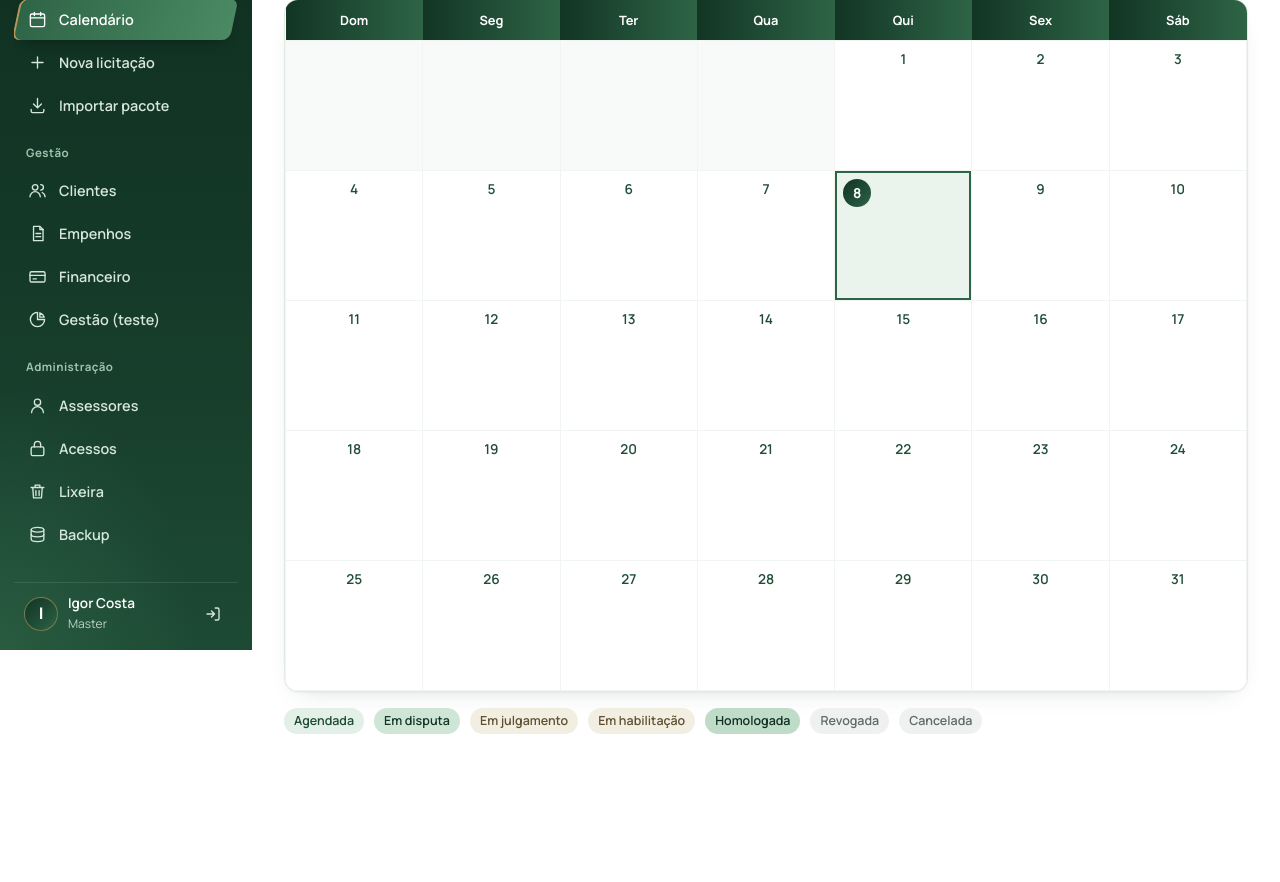
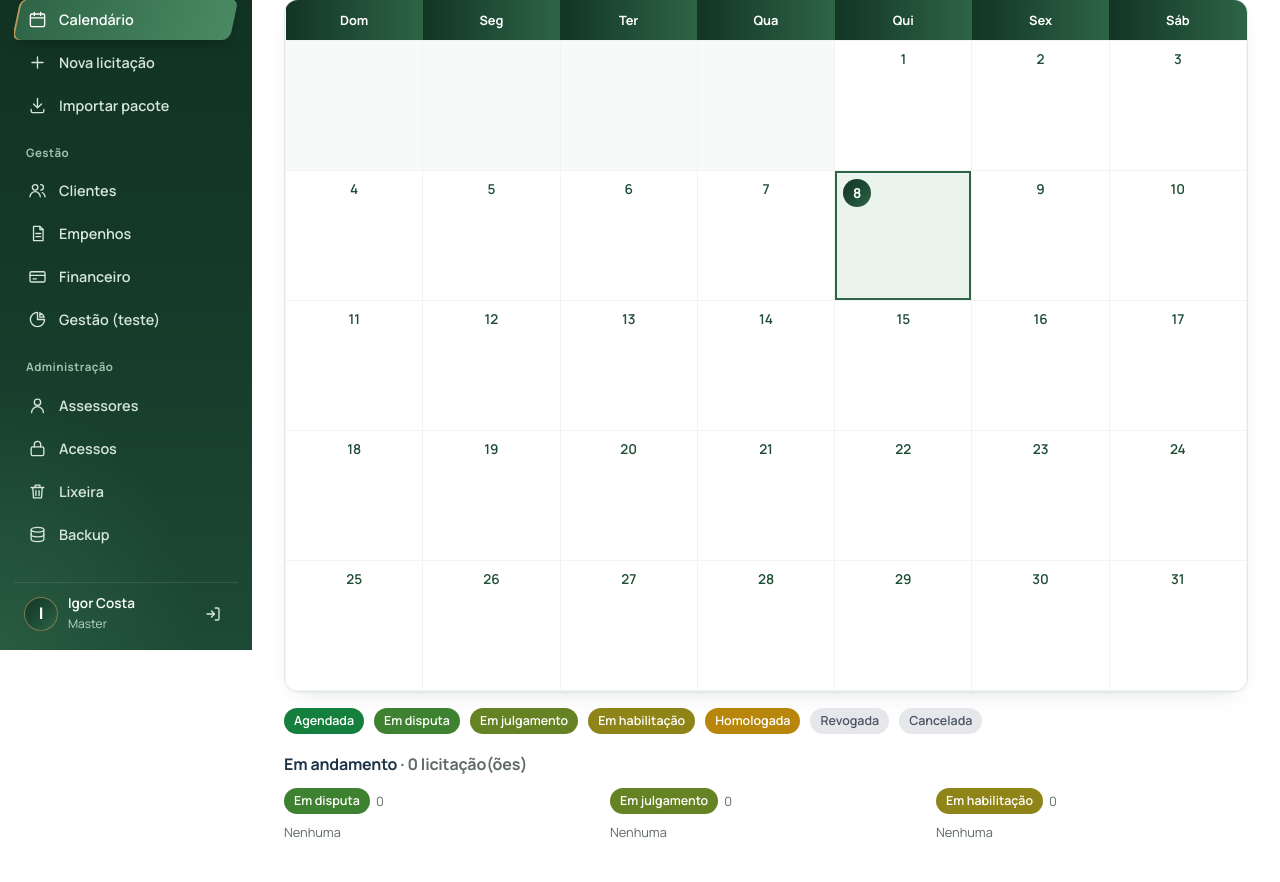
Before and after one commit to igorsantoscost-rgb/Software-de-Licita-es, a Flask app: page /calendario in a window 1280 px wide. Shown: the part 150-1032 px from the top of the page. Before the commit the page ends 884 px from the top, so only its background shows below. Run offline with Flask 3, Linux system fonts and the light colour scheme; a user stored in the database is signed in; data that the repository does not hold is empty.

Commit message:
feat: calendario em andamento e cores de status

```diff
--- a/app/routes/main.py
+++ b/app/routes/main.py
@@ -19,6 +19,17 @@ _ORDEM_STATUS = {s: i for i, s in enumerate(STATUS_ATIVOS)}
 # Status que, uma vez atingidos, tiram a licitacao do calendario (ela continua
 # disponivel no painel, so nao faz mais sentido ocupar espaco na agenda).
 STATUS_OCULTOS_CALENDARIO = ["revogada", "cancelada", "sem participacao", "encerrada"]
+STATUS_ANDAMENTO = ["em disputa", "em julgamento", "em habilitacao"]
+
+
+def _em_andamento(busca=""):
+    """Licitacoes ja disputadas e ainda em andamento (disputa, julgamento, habilitacao),
+    agrupadas por status, para a faixa abaixo do calendario."""
+    q = Licitacao.query.filter(Licitacao.status.in_(STATUS_ANDAMENTO))
+    if not current_user.is_assessor():
+        q = q.filter(Licitacao.cliente_id == current_user.cliente_id)
+    lics = filtrar_por_busca(q.order_by(Licitacao.data_disputa.asc()).all(), busca)
+    return [(s, [l for l in lics if l.status == s]) for s in STATUS_ANDAMENTO]
 
 
 
@@ -236,7 +247,7 @@ def calendario():
     q = Licitacao.query.filter(
         Licitacao.data_disputa >= datetime(ano, mes, 1),
         Licitacao.data_disputa <= datetime(ano, mes, ultimo_dia.day, 23, 59, 59),
-        ~Licitacao.status.in_(STATUS_OCULTOS_CALENDARIO),
+        Licitacao.status == "agendada",  # no calendario so as disputas agendadas
     )
     if not current_user.is_assessor():
         q = q.filter(Licitacao.cliente_id == current_user.cliente_id)
@@ -268,6 +279,7 @@ def calendario():
         hoje=date.today(),
         busca=busca,
         resultados_busca=resultados_busca,
+        em_andamento=_em_andamento(busca),
     )
 
 
@@ -299,7 +311,7 @@ def calendario_semana():
     q = Licitacao.query.filter(
         Licitacao.data_disputa >= datetime(inicio.year, inicio.month, inicio.day),
         Licitacao.data_disputa <= datetime(fim.year, fim.month, fim.day, 23, 59, 59),
-        ~Licitacao.status.in_(STATUS_OCULTOS_CALENDARIO),
+        Licitacao.status == "agendada",  # no calendario so as disputas agendadas
     )
     if not current_user.is_assessor():
         q = q.filter(Licitacao.cliente_id == current_user.cliente_id)
@@ -333,6 +345,7 @@ def calendario_semana():
         dia_destaque=dia_destaque,
         busca=busca,
         resultados_busca=resultados_busca,
+        em_andamento=_em_andamento(busca),
     )
 
 
--- a/app/static/css/style.css
+++ b/app/static/css/style.css
@@ -1602,3 +1602,51 @@ button.res-badge { cursor: pointer; }
 .tag-fav-cliente-titulo { margin: 0 0 0 8px; font-size: .78rem; vertical-align: middle; letter-spacing: 0; }
 .estrela-cliente { color: #d97706; margin-right: 3px; }
 .filtro-fav-cliente.ativo { background: #fef3c7; border-color: #f59e0b; color: #92400e; }
+
+/* ─── Tags de status: degrade verde (agendada) -> dourado (homologada); demais em cinza ─── */
+.badge.status-agendada, body.com-menu .badge.status-agendada,
+.select-status-mini.status-agendada, .select-status-compacto.status-agendada { background: #15803d; color: #fff; border-color: #15803d; }
+.badge.status-em-disputa, body.com-menu .badge.status-em-disputa,
+.select-status-mini.status-em-disputa, .select-status-compacto.status-em-disputa { background: #3e8130; color: #fff; border-color: #3e8130; }
+.badge.status-em-julgamento, body.com-menu .badge.status-em-julgamento,
+.select-status-mini.status-em-julgamento, .select-status-compacto.status-em-julgamento { background: #668324; color: #fff; border-color: #668324; }
+.badge.status-em-habilitacao, body.com-menu .badge.status-em-habilitacao,
+.select-status-mini.status-em-habilitacao, .select-status-compacto.status-em-habilitacao { background: #8f8417; color: #fff; border-color: #8f8417; }
+.badge.status-homologada, body.com-menu .badge.status-homologada,
+.select-status-mini.status-homologada, .select-status-compacto.status-homologada { background: #b8860b; color: #fff; border-color: #b8860b; }
+.badge.status-revogada, .badge.status-cancelada, .badge.status-encerrada, .badge.status-sem-participacao,
+body.com-menu .badge.status-revogada, body.com-menu .badge.status-cancelada, body.com-menu .badge.status-encerrada, body.com-menu .badge.status-sem-participacao,
+.select-status-mini.status-revogada, .select-status-mini.status-cancelada, .select-status-mini.status-encerrada, .select-status-mini.status-sem-participacao,
+.select-status-compacto.status-revogada, .select-status-compacto.status-cancelada, .select-status-compacto.status-encerrada, .select-status-compacto.status-sem-participacao { background: #e5e7eb; color: #4b5563; border-color: #d1d5db; }
+.select-status-mini option, .select-status-compacto option { background: #fff; color: #1f2937; }
+
+/* (mesmas cores com prioridade sobre o tema) degrade verde (agendada) -> dourado (homologada); demais em cinza ─── */
+.badge.status-agendada, body.com-menu .badge.status-agendada,
+body.com-menu .select-status-mini.status-agendada, body.com-menu .select-status-compacto.status-agendada { background: #15803d; color: #fff; border-color: #15803d; }
+.badge.status-em-disputa, body.com-menu .badge.status-em-disputa,
+body.com-menu .select-status-mini.status-em-disputa, body.com-menu .select-status-compacto.status-em-disputa { background: #3e8130; color: #fff; border-color: #3e8130; }
+.badge.status-em-julgamento, body.com-menu .badge.status-em-julgamento,
+body.com-menu .select-status-mini.status-em-julgamento, body.com-menu .select-status-compacto.status-em-julgamento { background: #668324; color: #fff; border-color: #668324; }
+.badge.status-em-habilitacao, body.com-menu .badge.status-em-habilitacao,
+body.com-menu .select-status-mini.status-em-habilitacao, body.com-menu .select-status-compacto.status-em-habilitacao { background: #8f8417; color: #fff; border-color: #8f8417; }
+.badge.status-homologada, body.com-menu .badge.status-homologada,
+body.com-menu .select-status-mini.status-homologada, body.com-menu .select-status-compacto.status-homologada { background: #b8860b; color: #fff; border-color: #b8860b; }
+.badge.status-revogada, .badge.status-cancelada, .badge.status-encerrada, .badge.status-sem-participacao,
+body.com-menu .badge.status-revogada, body.com-menu .badge.status-cancelada, body.com-menu .badge.status-encerrada, body.com-menu .badge.status-sem-participacao,
+body.com-menu .select-status-mini.status-revogada, body.com-menu .select-status-mini.status-cancelada, body.com-menu .select-status-mini.status-encerrada, body.com-menu .select-status-mini.status-sem-participacao,
+body.com-menu .select-status-compacto.status-revogada, body.com-menu .select-status-compacto.status-cancelada, body.com-menu .select-status-compacto.status-encerrada, body.com-menu .select-status-compacto.status-sem-participacao { background: #e5e7eb; color: #4b5563; border-color: #d1d5db; }
+.select-status-mini option, .select-status-compacto option { background: #fff; color: #1f2937; }
+
+/* ─── Calendario: faixa "Em andamento" ─── */
+.andamento { margin-top: 18px; }
+.andamento-titulo { font-size: 1rem; color: #1e3348; margin-bottom: 10px; }
+.andamento-grid { display: grid; grid-template-columns: repeat(3, minmax(0, 1fr)); gap: 14px; }
+@media (max-width: 900px) { .andamento-grid { grid-template-columns: 1fr; } }
+.andamento-coluna { display: flex; flex-direction: column; gap: 6px; }
+.andamento-coluna-topo { display: flex; align-items: center; gap: 6px; margin-bottom: 2px; }
+.andamento-card { display: flex; flex-direction: column; gap: 1px; padding: 7px 10px; background: #fff; border: 1px solid #e3e9e5; border-left: 4px solid #9ca3af; border-radius: 8px; text-decoration: none; color: inherit; font-size: .8rem; }
+.andamento-card:hover { background: #f6faf7; }
+.andamento-card-topo { display: flex; justify-content: space-between; gap: 6px; }
+.andamento-card-orgao { color: #374151; line-height: 1.3; }
+.andamento-card-cliente { color: #6b7280; font-size: .7rem; }
+.andamento-vazio { font-size: .8rem; }
--- /dev/null
+++ b/app/templates/_andamento_calendario.html
@@ -0,0 +1,24 @@
+{# Faixa abaixo do calendario: licitacoes ja disputadas, ainda em andamento #}
+{% set total_andamento = em_andamento|map(attribute=1)|map('length')|sum %}
+<section class="andamento">
+  <h3 class="andamento-titulo">Em andamento <span class="muted">· {{ total_andamento }} licitação(ões)</span></h3>
+  <div class="andamento-grid">
+    {% for status, lics in em_andamento %}
+    <div class="andamento-coluna">
+      <div class="andamento-coluna-topo"><span class="badge status-{{ status|replace(' ', '-') }}">{{ status|rotulo_status }}</span> <small class="muted">{{ lics|length }}</small></div>
+      {% for l in lics %}
+      <a href="{{ url_for('lic.detalhe', id=l.id) }}" class="andamento-card" {% if l.cliente.cor %}style="border-left-color:{{ l.cliente.cor }};"{% endif %}>
+        <span class="andamento-card-topo">
+          <strong>{{ l.numero_pregao }}</strong>
+          {% if l.data_disputa %}<small class="muted">{{ l.data_disputa.strftime('%d/%m') }}</small>{% endif %}
+        </span>
+        <span class="andamento-card-orgao">{% if current_user.is_assessor() and l.favoritada_pelo_cliente %}<span class="estrela-cliente" title="Favorita do cliente">★</span>{% endif %}{{ l.orgao_licitante }}{% if current_user.is_assessor() and l.comentario_cliente_pendente_em %} <span class="tag-comentario-cliente" title="Comentário novo do cliente">C</span>{% endif %}</span>
+        {% if current_user.is_assessor() %}<small class="andamento-card-cliente">{{ l.cliente.nome }}</small>{% endif %}
+      </a>
+      {% else %}
+      <p class="muted andamento-vazio">Nenhuma</p>
+      {% endfor %}
+    </div>
+    {% endfor %}
+  </div>
+</section>
--- a/app/templates/calendario.html
+++ b/app/templates/calendario.html
@@ -71,6 +71,8 @@
   {% endfor %}
 </div>
 
+{% include "_andamento_calendario.html" %}
+
 <script>
 // Clicar em qualquer parte do dia (fora de uma licitacao) abre a semana daquele dia
 document.querySelectorAll('.cel-clicavel').forEach(function (td) {
--- a/app/templates/calendario_semana.html
+++ b/app/templates/calendario_semana.html
@@ -57,4 +57,6 @@
   {% endfor %}
 </div>
 
+{% include "_andamento_calendario.html" %}
+
 {% endblock %}
```
